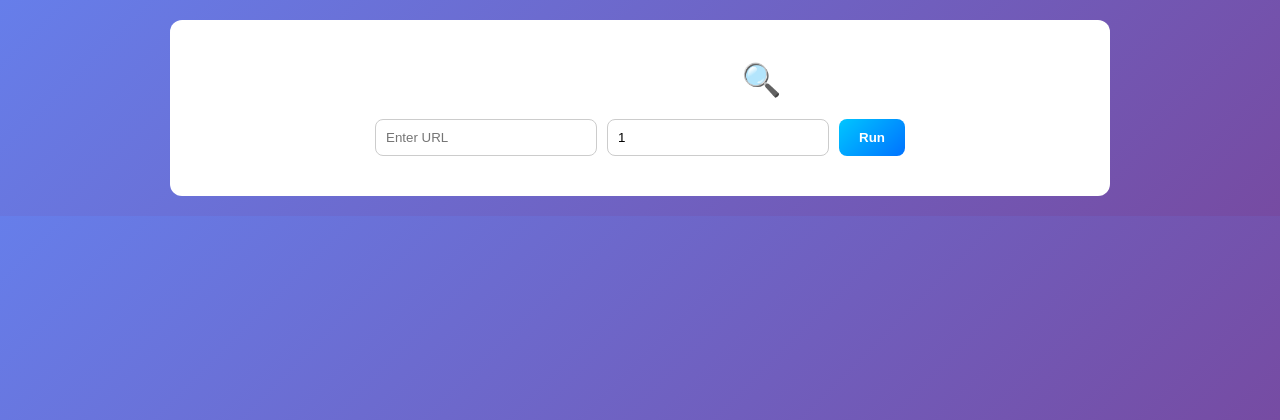
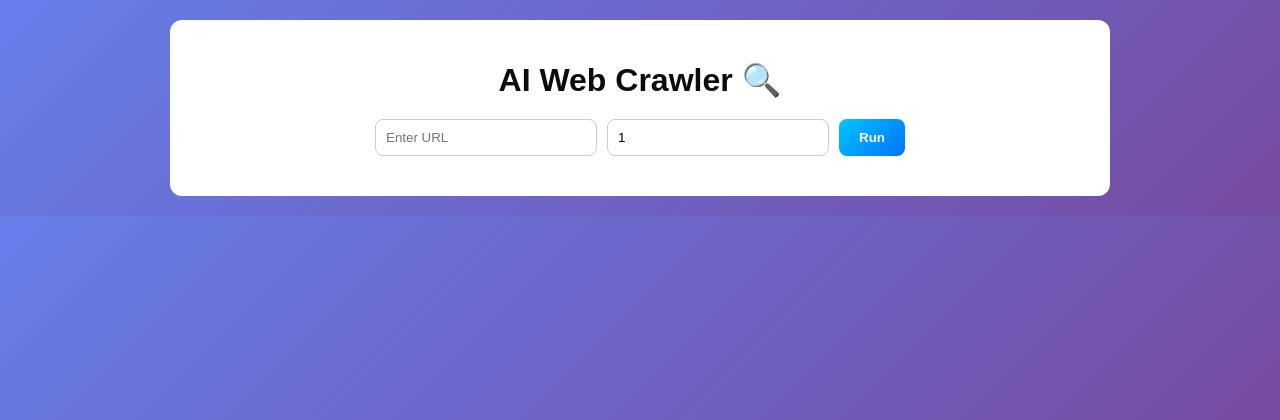
Before and after one commit to Ashutosh-28-ui/web-crawler, a Flask app: page / in a window 1280 px wide. Shown: the top 420 px of the page. Run offline with Flask 3, Linux system fonts and the light colour scheme.

Commit message:
Improved ui

```diff
--- a/templates/index.html
+++ b/templates/index.html
@@ -20,7 +20,7 @@
 
       h1 {
     text-align: center;
-    color: white;
+    color: rgb(12, 12, 12);
     margin-bottom: 20px;
 }
 
```
Also changed, not shown: 1 other file.
